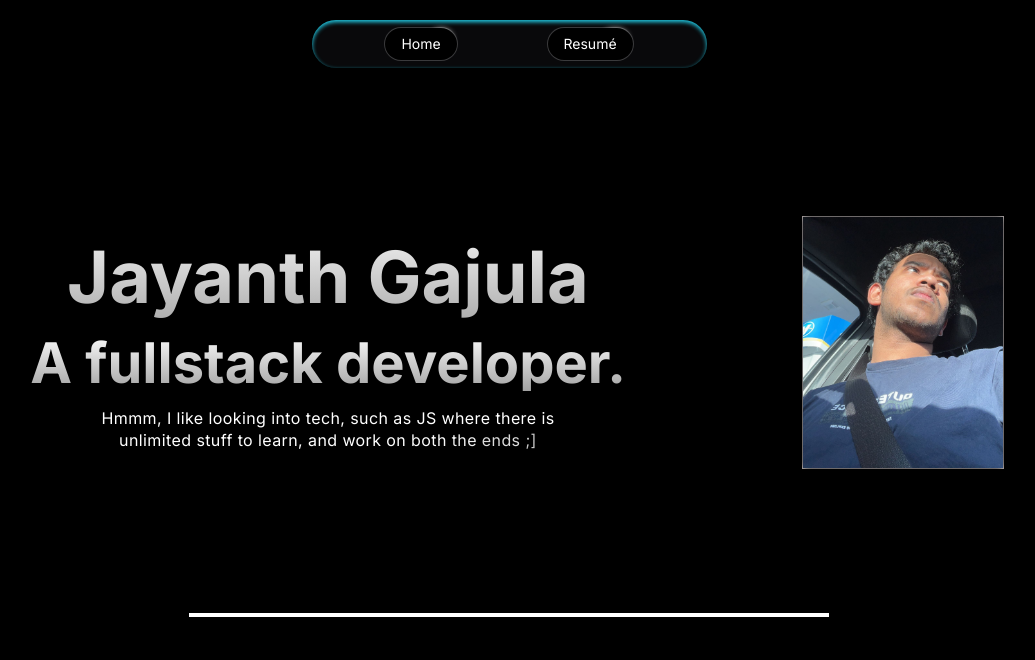
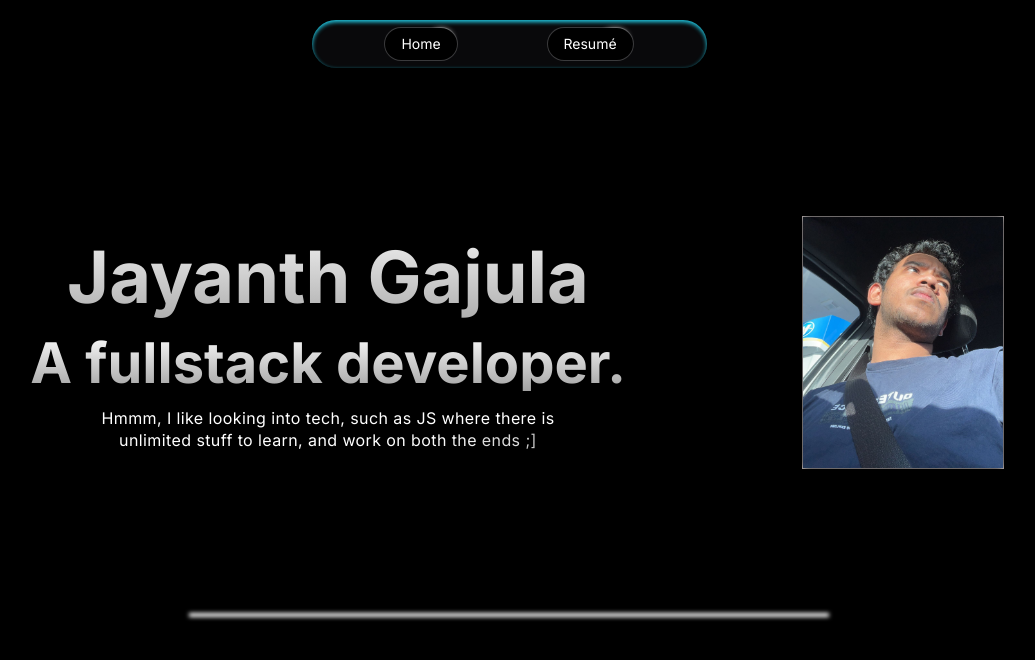
Before and after one commit to jayanth920/portfolio, a Next.js app: page / in a window 1280 px wide. Shown: the top 660 px of the page, without its empty margins (131-1166 px from the left). Built offline with nearby package versions, Linux system fonts and the light colour scheme.

Commit message:
lil mods

```diff
--- a/app/components/Separator/Separator.tsx
+++ b/app/components/Separator/Separator.tsx
@@ -2,7 +2,7 @@
 
 const Separator = () => {
     return (
-        <div className="h-1 w-[50vw] bg-white my-36">
+        <div className="h-1 w-[50vw] bg-white my-36 blur-[2px]">
         </div>
     )
 }
--- a/app/components/Tech/Tech.tsx
+++ b/app/components/Tech/Tech.tsx
@@ -1,13 +1,12 @@
 
 import React from 'react'
-import { CanvasRevealEffectDemo } from '../CanvasPhoto/CanvasPhoto'
-import { SpotlightPreview } from '../SpotLight/SpotLight'
+
 
 
 const Tech = () => {
     return (
         <div className="flex justify-center text-white ">
-
+            Project
         </div>
     )
 }
```
Also changed, not shown: app/globals.css (line endings or trailing spaces).
